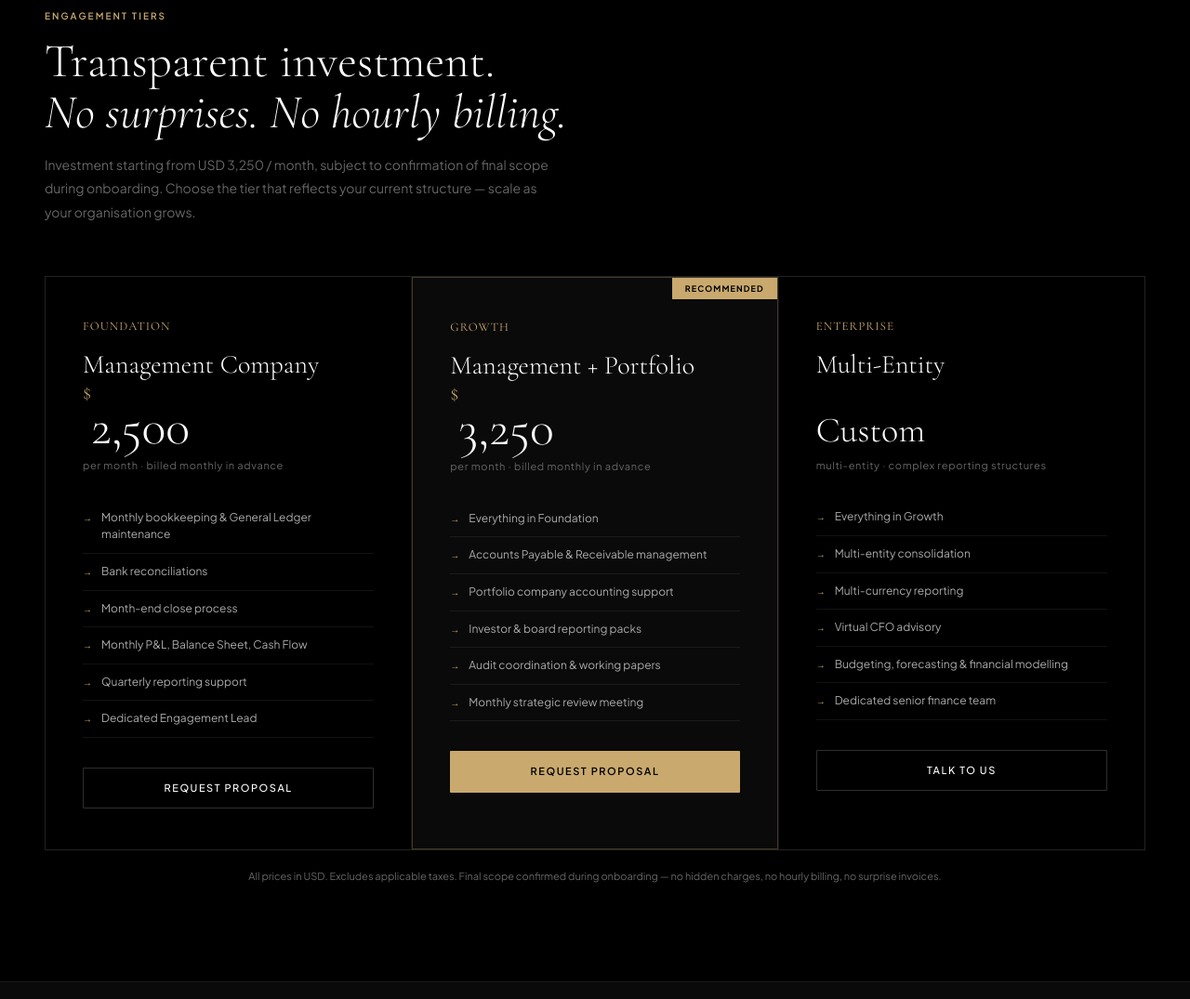
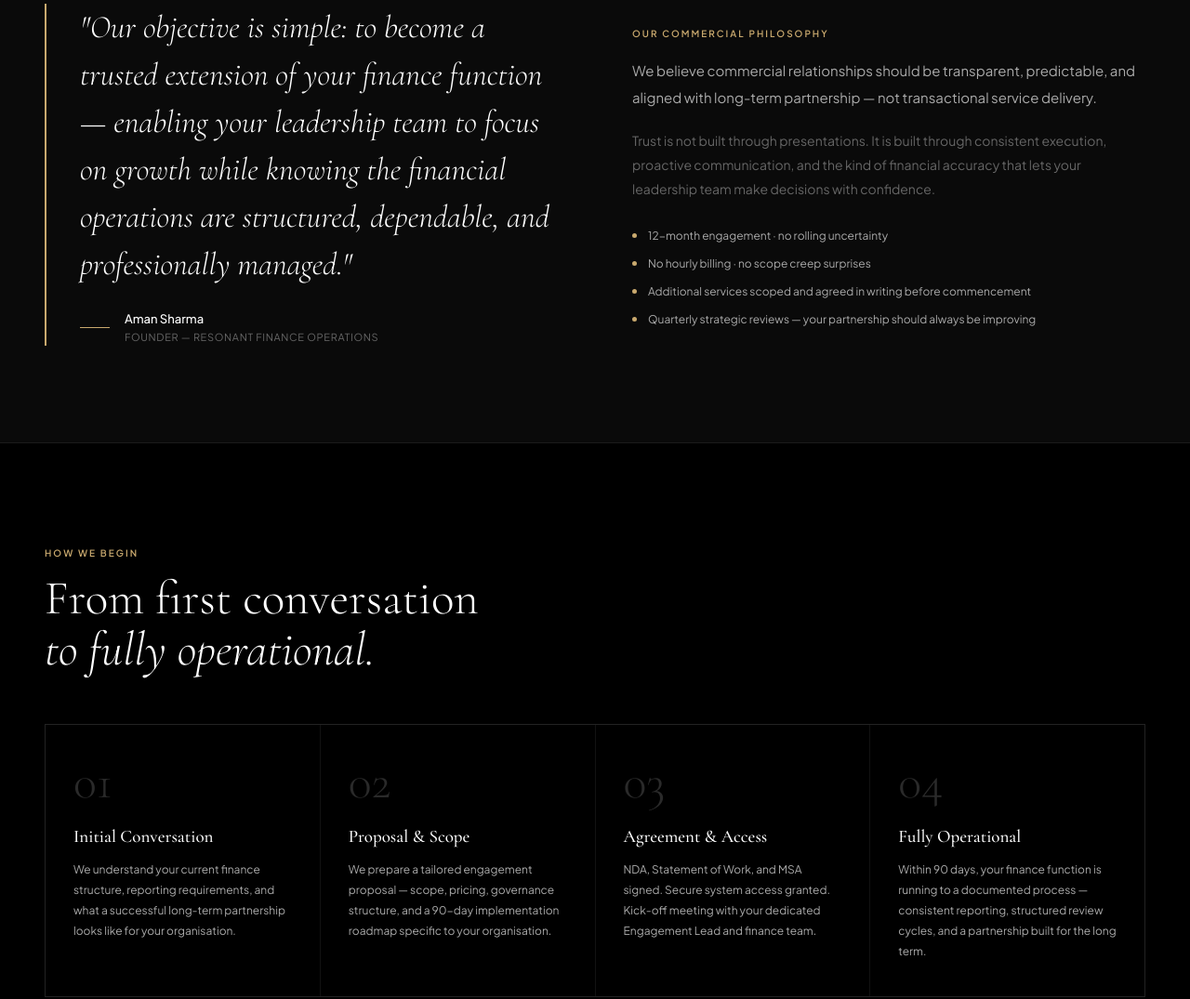
Before and after one commit to RESONANTMS/Reso, a plain HTML site: page offshore-accounting.html in a window 1280 px wide. Shown: the part 5320-6395 px from the top of the page at 93% size. Drawn offline with nearby package versions, Linux system fonts and the light colour scheme.

Commit message:
Remove pricing section from Finance Operations page
Co-Authored-By: Claude Sonnet 4.6 <noreply@anthropic.com>

```diff
--- a/offshore-accounting.html
+++ b/offshore-accounting.html
@@ -107,19 +107,6 @@
     .scope-table td{padding:14px 0;font-size:12px;vertical-align:top;}
     .scope-table td:first-child{color:var(--gold);font-size:10px;font-weight:600;letter-spacing:.1em;text-transform:uppercase;min-width:180px;padding-right:24px;}
     .scope-table td:last-child{color:var(--g1);line-height:1.7;}
-    /* PRICING */
-    .pricing-grid{display:grid;grid-template-columns:repeat(3,1fr);gap:1px;background:var(--border);border:1px solid var(--border);}
-    .price-card{background:var(--black);padding:44px 40px;}
-    .price-card.featured{background:var(--surface);border:1px solid rgba(201,169,110,.3);position:relative;}
-    .price-badge{position:absolute;top:0;right:0;background:var(--gold);color:#000;font-size:9px;font-weight:700;letter-spacing:.12em;padding:5px 14px;text-transform:uppercase;}
-    .price-tier{font-family:'Cormorant Garamond',serif;font-size:13px;font-weight:400;color:var(--gold);letter-spacing:.08em;text-transform:uppercase;margin-bottom:10px;}
-    .price-name{font-family:'Cormorant Garamond',serif;font-size:28px;font-weight:300;color:var(--white);margin-bottom:20px;}
-    .price-val{font-family:'Cormorant Garamond',serif;font-size:54px;font-weight:300;color:var(--white);line-height:1;}
-    .price-val sup{font-size:22px;vertical-align:top;margin-top:10px;color:var(--gold);}
-    .price-period{font-size:11px;color:var(--g2);letter-spacing:.06em;margin-top:6px;margin-bottom:28px;}
-    .price-feat{font-size:12px;color:var(--g1);padding:10px 0;border-bottom:1px solid var(--border);display:flex;gap:10px;align-items:flex-start;line-height:1.55;}
-    .price-feat:last-of-type{border-bottom:none;}
-    .pf-tick{color:var(--gold);flex-shrink:0;font-size:10px;margin-top:2px;}
     /* ICP */
     .icp-grid{display:grid;grid-template-columns:repeat(3,1fr);gap:1px;background:var(--border);border:1px solid var(--border);}
     .icp-card{background:var(--black);padding:36px 32px;transition:background .2s;}
@@ -531,67 +518,6 @@
   </div>
 </section>
 
-<!-- PRICING -->
-<section>
-  <div class="container">
-    <div style="margin-bottom:56px;" class="reveal">
-      <span class="eyebrow">Engagement Tiers</span>
-      <h2 style="font-size:clamp(34px,4vw,56px);font-weight:300;margin-top:12px;line-height:1.08;">Transparent investment.<br><em>No surprises. No hourly billing.</em></h2>
-      <p style="font-size:14px;color:var(--g2);margin-top:16px;max-width:560px;line-height:1.8;">Investment starting from USD 3,250 / month, subject to confirmation of final scope during onboarding. Choose the tier that reflects your current structure — scale as your organisation grows.</p>
-    </div>
-    <div class="pricing-grid">
-
-      <!-- Foundation -->
-      <div class="price-card reveal">
-        <div class="price-tier">Foundation</div>
-        <div class="price-name">Management Company</div>
-        <div class="price-val"><sup>$</sup>2,500</div>
-        <div class="price-period">per month · billed monthly in advance</div>
-        <div class="price-feat"><span class="pf-tick">→</span>Monthly bookkeeping &amp; General Ledger maintenance</div>
-        <div class="price-feat"><span class="pf-tick">→</span>Bank reconciliations</div>
-        <div class="price-feat"><span class="pf-tick">→</span>Month-end close process</div>
-        <div class="price-feat"><span class="pf-tick">→</span>Monthly P&amp;L, Balance Sheet, Cash Flow</div>
-        <div class="price-feat"><span class="pf-tick">→</span>Quarterly reporting support</div>
-        <div class="price-feat"><span class="pf-tick">→</span>Dedicated Engagement Lead</div>
-        <div style="margin-top:32px;"><a href="contact.html" class="btn-outline" style="width:100%;justify-content:center;">Request Proposal</a></div>
-      </div>
-
-      <!-- Growth (featured) -->
-      <div class="price-card featured reveal d1">
-        <div class="price-badge">Recommended</div>
-        <div class="price-tier">Growth</div>
-        <div class="price-name">Management + Portfolio</div>
-        <div class="price-val"><sup>$</sup>3,250</div>
-        <div class="price-period">per month · billed monthly in advance</div>
-        <div class="price-feat"><span class="pf-tick">→</span>Everything in Foundation</div>
-        <div class="price-feat"><span class="pf-tick">→</span>Accounts Payable &amp; Receivable management</div>
-        <div class="price-feat"><span class="pf-tick">→</span>Portfolio company accounting support</div>
-        <div class="price-feat"><span class="pf-tick">→</span>Investor &amp; board reporting packs</div>
-        <div class="price-feat"><span class="pf-tick">→</span>Audit coordination &amp; working papers</div>
-        <div class="price-feat"><span class="pf-tick">→</span>Monthly strategic review meeting</div>
-        <div style="margin-top:32px;"><a href="contact.html" class="btn-gold" style="width:100%;justify-content:center;">Request Proposal</a></div>
-      </div>
-
-      <!-- Enterprise -->
-      <div class="price-card reveal d2">
-        <div class="price-tier">Enterprise</div>
-        <div class="price-name">Multi-Entity</div>
-        <div class="price-val" style="font-size:38px;line-height:1.2;padding-top:8px;">Custom</div>
-        <div class="price-period">multi-entity · complex reporting structures</div>
-        <div class="price-feat"><span class="pf-tick">→</span>Everything in Growth</div>
-        <div class="price-feat"><span class="pf-tick">→</span>Multi-entity consolidation</div>
-        <div class="price-feat"><span class="pf-tick">→</span>Multi-currency reporting</div>
-        <div class="price-feat"><span class="pf-tick">→</span>Virtual CFO advisory</div>
-        <div class="price-feat"><span class="pf-tick">→</span>Budgeting, forecasting &amp; financial modelling</div>
-        <div class="price-feat"><span class="pf-tick">→</span>Dedicated senior finance team</div>
-        <div style="margin-top:32px;"><a href="contact.html" class="btn-outline" style="width:100%;justify-content:center;">Talk to Us</a></div>
-      </div>
-
-    </div>
-    <p style="font-size:11px;color:var(--g2);margin-top:20px;text-align:center;">All prices in USD. Excludes applicable taxes. Final scope confirmed during onboarding — no hidden charges, no hourly billing, no surprise invoices.</p>
-  </div>
-</section>
-
 <!-- PULL QUOTE -->
 <section style="background:var(--surface);border-top:1px solid var(--border);border-bottom:1px solid var(--border);">
   <div class="container">
```
